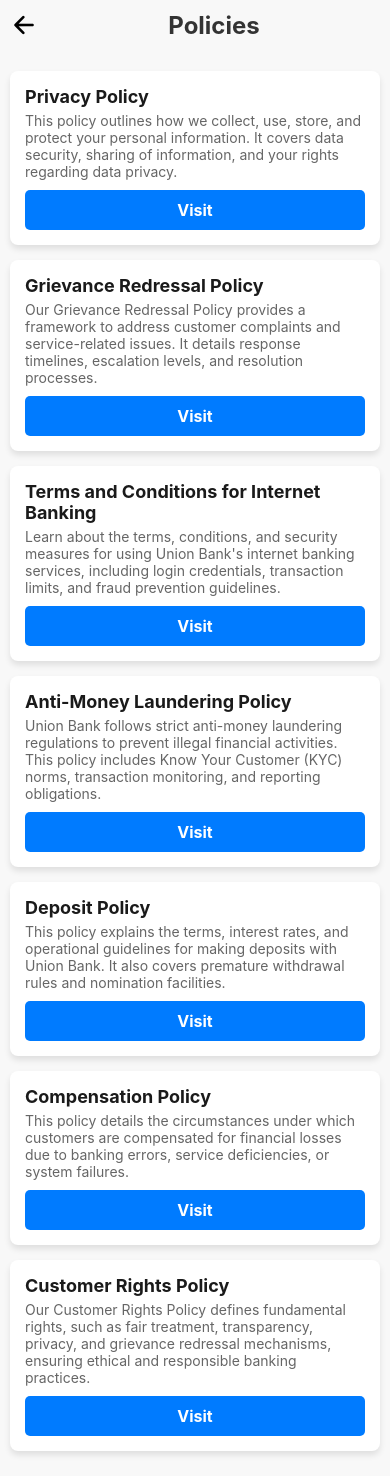
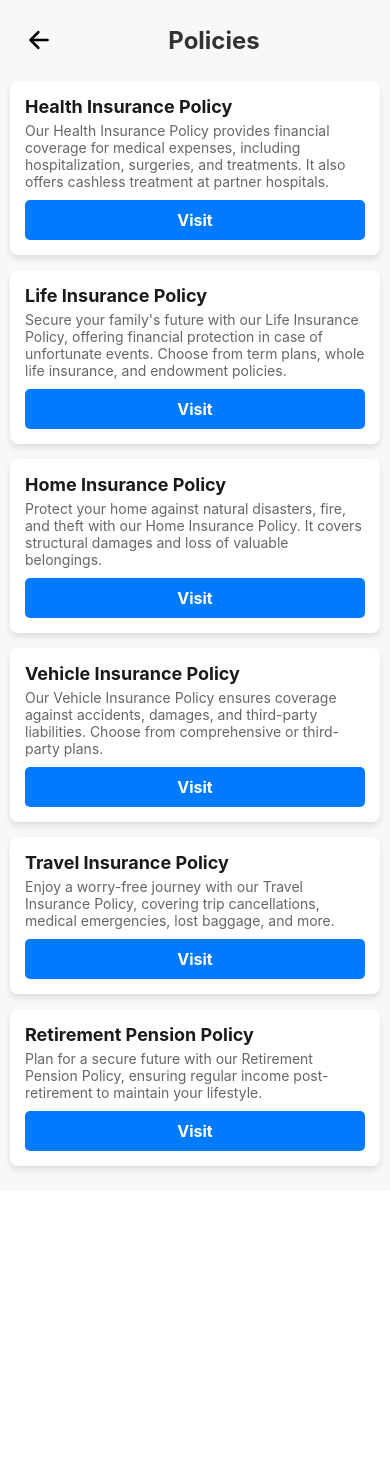
Before and after one commit to pankaj0695/verinova-app, a React Native app: screen /Policies in a window 390 px wide. After the commit the page ends 1191 px from the top, so only its background shows below. Built offline with nearby package versions, Linux system fonts and the light colour scheme.

Commit message:
added policies

```diff
--- a/screens/faq/FAQ.js
+++ b/screens/faq/FAQ.js
@@ -62,11 +62,12 @@ const FAQ = () => {
           onPress={() => toggleExpand(index)} // Toggle FAQ expansion
           activeOpacity={0.7}
         >
+          <Ionicons name="help-circle-outline" size={20} color="white" style={styles.faqIcon} />
           <Text style={styles.questionText}>{faq.question}</Text>
           <Ionicons
             name={isExpanded ? "chevron-up-outline" : "chevron-down-outline"}  // Switch icons based on expansion state
             size={20}
-            color="#007bff"
+            color="#fff"
             style={styles.icon}
           />
         </TouchableOpacity>
@@ -81,7 +82,7 @@ const FAQ = () => {
 
   return (
     <ScrollView contentContainerStyle={styles.scrollContainer}>
-      <Text style={styles.title}>Frequently Asked Questions</Text>
+      <Text style={styles.title}>FAQs</Text>
       <View style={styles.faqCardsContainer}>
         {faqs.map((faq, index) => renderFAQ(faq, index))}
       </View>
@@ -92,7 +93,7 @@ const FAQ = () => {
 const styles = StyleSheet.create({
   scrollContainer: {
     flexGrow: 1,  // Ensures ScrollView takes up the entire height and remains scrollable
-    padding: 15,
+    padding: 20,
     backgroundColor: "#f7f7f7",
   },
   title: {
@@ -128,6 +129,8 @@ const styles = StyleSheet.create({
     fontSize: 16,
     fontWeight: "bold",
     color: "#fff",
+    flex: 1,
+    marginLeft: 10
   },
   answerContainer: {
     padding: 15,
@@ -142,6 +145,9 @@ const styles = StyleSheet.create({
   icon: {
     transform: [{ rotate: "0deg" }],
   },
+  faqIcon: {
+    marginRight: 10,
+  }
 });
 
 export default FAQ;
--- a/screens/policies/PolicyDetailsScreen.js
+++ b/screens/policies/PolicyDetailsScreen.js
@@ -1,5 +1,5 @@
 import React from "react";
-import { View, Text, StyleSheet, TouchableOpacity, Linking } from "react-native";
+import { View, Text, StyleSheet, TouchableOpacity, Linking, Alert } from "react-native";
 import { useNavigation } from "@react-navigation/native";
 import Ionicons from "react-native-vector-icons/Ionicons"; // Import for icons
 
@@ -7,25 +7,32 @@ export default function PolicyDetailsScreen({ route }) {
   const navigation = useNavigation();
   const { name, description, link } = route.params; // Extracting necessary params
 
-  const openLink = () => {
-    Linking.openURL(link).catch((err) => console.error("Failed to open URL:", err));
+  const openLink = async () => {
+    if (!link) {
+      Alert.alert("Error", "No policy link available.");
+      return;
+    }
+    const supported = await Linking.canOpenURL(link);
+    if (supported) {
+      await Linking.openURL(link);
+    } else {
+      Alert.alert("Error", "Failed to open the policy page.");
+    }
   };
 
-  const downloadPolicy = () => {
-    Linking.openURL("https://www.unionbankofindia.co.in/pdf/Policy%20on%20Compensation,%20Grievance%20Redressal%20&%20Customer%20Rights%202024-25.pdf")
-      .catch((err) => console.error("Failed to download policy:", err));
+  const downloadPolicy = async () => {
+    const pdfUrl =
+      "https://www.unionbankofindia.co.in/pdf/Policy%20on%20Compensation,%20Grievance%20Redressal%20&%20Customer%20Rights%202024-25.pdf";
+    const supported = await Linking.canOpenURL(pdfUrl);
+    if (supported) {
+      await Linking.openURL(pdfUrl);
+    } else {
+      Alert.alert("Error", "Failed to download policy.");
+    }
   };
 
   return (
     <View style={styles.container}>
-      {/* Header with back button */}
-      <View style={styles.header}>
-        <TouchableOpacity onPress={() => navigation.goBack()} style={styles.backButton}>
-          <Ionicons name="arrow-back" size={28} color="white" />
-        </TouchableOpacity>
-        <Text style={styles.headerTitle}>Policy Details</Text>
-      </View>
-
       {/* Policy Card */}
       <View style={styles.card}>
         <Text style={styles.title}>{name}</Text>
@@ -46,26 +53,6 @@ export default function PolicyDetailsScreen({ route }) {
 
 const styles = StyleSheet.create({
   container: { flex: 1, padding: 20, backgroundColor: "#f4f4f4", alignItems: "center" },
-
-  /* Header Styles */
-  header: {
-    width: "100%",
-    flexDirection: "row",
-    alignItems: "center",
-    backgroundColor: "#007bff",
-    paddingVertical: 15,
-    paddingHorizontal: 20,
-    borderRadius: 10,
-    marginBottom: 20,
-  },
-  backButton: {
-    marginRight: 15,
-  },
-  headerTitle: {
-    fontSize: 20,
-    fontWeight: "bold",
-    color: "white",
-  },
 
   /* Card Styles */
   card: {
--- a/screens/policies/PolicyScreen.js
+++ b/screens/policies/PolicyScreen.js
@@ -6,45 +6,45 @@ import Ionicons from "react-native-vector-icons/Ionicons"; // Ensure Ionicons is
 const policies = [
   {
     id: 1,
-    name: "Privacy Policy",
-    description: "This policy outlines how we collect, use, store, and protect your personal information. It covers data security, sharing of information, and your rights regarding data privacy.",
-    link: "https://www.unionbankofindia.co.in/en/common/grievance-redressal", // Updated link
+    name: "Health Insurance Policy",
+    description:
+      "Our Health Insurance Policy provides financial coverage for medical expenses, including hospitalization, surgeries, and treatments. It also offers cashless treatment at partner hospitals.",
+    link: "https://www.unionbankofindia.co.in/en/health-insurance-policy",
   },
   {
     id: 2,
-    name: "Grievance Redressal Policy",
-    description: "Our Grievance Redressal Policy provides a framework to address customer complaints and service-related issues. It details response timelines, escalation levels, and resolution processes.",
-    link: "https://www.unionbankofindia.co.in/en/common/grievance-redressal", // Updated link
+    name: "Life Insurance Policy",
+    description:
+      "Secure your family's future with our Life Insurance Policy, offering financial protection in case of unfortunate events. Choose from term plans, whole life insurance, and endowment policies.",
+    link: "https://www.unionbankofindia.co.in/en/life-insurance-policy",
   },
   {
     id: 3,
-    name: "Terms and Conditions for Internet Banking",
-    description: "Learn about the terms, conditions, and security measures for using Union Bank's internet banking services, including login credentials, transaction limits, and fraud prevention guidelines.",
-    link: "https://www.unionbankofindia.co.in/en/common/grievance-redressal",
+    name: "Home Insurance Policy",
+    description:
+      "Protect your home against natural disasters, fire, and theft with our Home Insurance Policy. It covers structural damages and loss of valuable belongings.",
+    link: "https://www.unionbankofindia.co.in/en/home-insurance-policy",
   },
   {
     id: 4,
-    name: "Anti-Money Laundering Policy",
-    description: "Union Bank follows strict anti-money laundering regulations to prevent illegal financial activities. This policy includes Know Your Customer (KYC) norms, transaction monitoring, and reporting obligations.",
-    link: "https://www.unionbankofindia.co.in/en/common/anti-money-laundering",
+    name: "Vehicle Insurance Policy",
+    description:
+      "Our Vehicle Insurance Policy ensures coverage against accidents, damages, and third-party liabilities. Choose from comprehensive or third-party plans.",
+    link: "https://www.unionbankofindia.co.in/en/vehicle-insurance-policy",
   },
   {
     id: 5,
-    name: "Deposit Policy",
-    description: "This policy explains the terms, interest rates, and operational guidelines for making deposits with Union Bank. It also covers premature withdrawal rules and nomination facilities.",
-    link: "https://www.unionbankofindia.co.in/en/common/grievance-redressal",
+    name: "Travel Insurance Policy",
+    description:
+      "Enjoy a worry-free journey with our Travel Insurance Policy, covering trip cancellations, medical emergencies, lost baggage, and more.",
+    link: "https://www.unionbankofindia.co.in/en/travel-insurance-policy",
   },
   {
     id: 6,
-    name: "Compensation Policy",
-    description: "This policy details the circumstances under which customers are compensated for financial losses due to banking errors, service deficiencies, or system failures.",
-    link: "https://www.unionbankofindia.co.in/en/common/policies-and-disclosures",
-  },
-  {
-    id: 7,
-    name: "Customer Rights Policy",
-    description: "Our Customer Rights Policy defines fundamental rights, such as fair treatment, transparency, privacy, and grievance redressal mechanisms, ensuring ethical and responsible banking practices.",
-    link: "https://www.unionbankofindia.co.in/en/common/policies-and-disclosures",
+    name: "Retirement Pension Policy",
+    description:
+      "Plan for a secure future with our Retirement Pension Policy, ensuring regular income post-retirement to maintain your lifestyle.",
+    link: "https://www.unionbankofindia.co.in/en/retirement-pension-policy",
   },
 ];
 
@@ -76,11 +76,13 @@ export default function PolicyScreen() {
             <Text style={styles.policyDescription}>{policy.description}</Text>
             <TouchableOpacity
               style={styles.button}
-              onPress={() => navigation.navigate("PolicyDetailsScreen", {
-                name: policy.name,
-                description: policy.description,
-                link: policy.link
-              })}
+              onPress={() =>
+                navigation.navigate("PolicyDetailsScreen", {
+                  name: policy.name,
+                  description: policy.description,
+                  link: policy.link,
+                })
+              }
             >
               <Text style={styles.buttonText}>Visit</Text>
             </TouchableOpacity>
@@ -96,7 +98,8 @@ const styles = StyleSheet.create({
   header: {
     flexDirection: "row",
     alignItems: "center",
-    marginBottom: 20,
+    margin: 15,
+    // marginBottom: 10,
   },
   backButton: {
     marginRight: 10,
--- a/screens/profile/ProfileScreen.js
+++ b/screens/profile/ProfileScreen.js
@@ -88,26 +88,24 @@ const ProfileScreen = () => {
 
       {/* Bottom Navigation */}
       <View style={styles.bottomNav}>
-        <TouchableOpacity
-          style={styles.navItem}
+              <TouchableOpacity style={styles.navItem}
               onPress={() => navigation.navigate("Home")}
               >
                 <Ionicons name="home-sharp" size={26} color={COLORS.black} />
                 <Text style={styles.navText}>Home</Text>
               </TouchableOpacity>
-        <TouchableOpacity style={styles.navItem}>
+              <TouchableOpacity
+                style={styles.navItem}
+              >
                 <Ionicons name="person" size={26} color={COLORS.primary} />
                 <Text style={styles.navText}>Profile</Text>
               </TouchableOpacity>
-        <TouchableOpacity style={styles.navItem}>
-          <Ionicons name="settings" size={26} color={COLORS.black} />
-          <Text style={styles.navText}>Settings</Text>
-        </TouchableOpacity>
-        <TouchableOpacity style={styles.navItem}
-          onPress={() => navigation.navigate("AskQuery")}
+              <TouchableOpacity
+                style={styles.navItem}
+                onPress={() => navigation.navigate("ServiceBot")}
               >
-          <Ionicons name="videocam" size={26} color={COLORS.black} />
-          <Text style={styles.navText}>Ask Query</Text>
+                <Ionicons name="chatbubbles" size={26} color={COLORS.black} />
+                <Text style={styles.navText}>Chatbot</Text>
               </TouchableOpacity>
             </View>
     </View>
```
Lines whose indentation alone changed are shown as unchanged.
